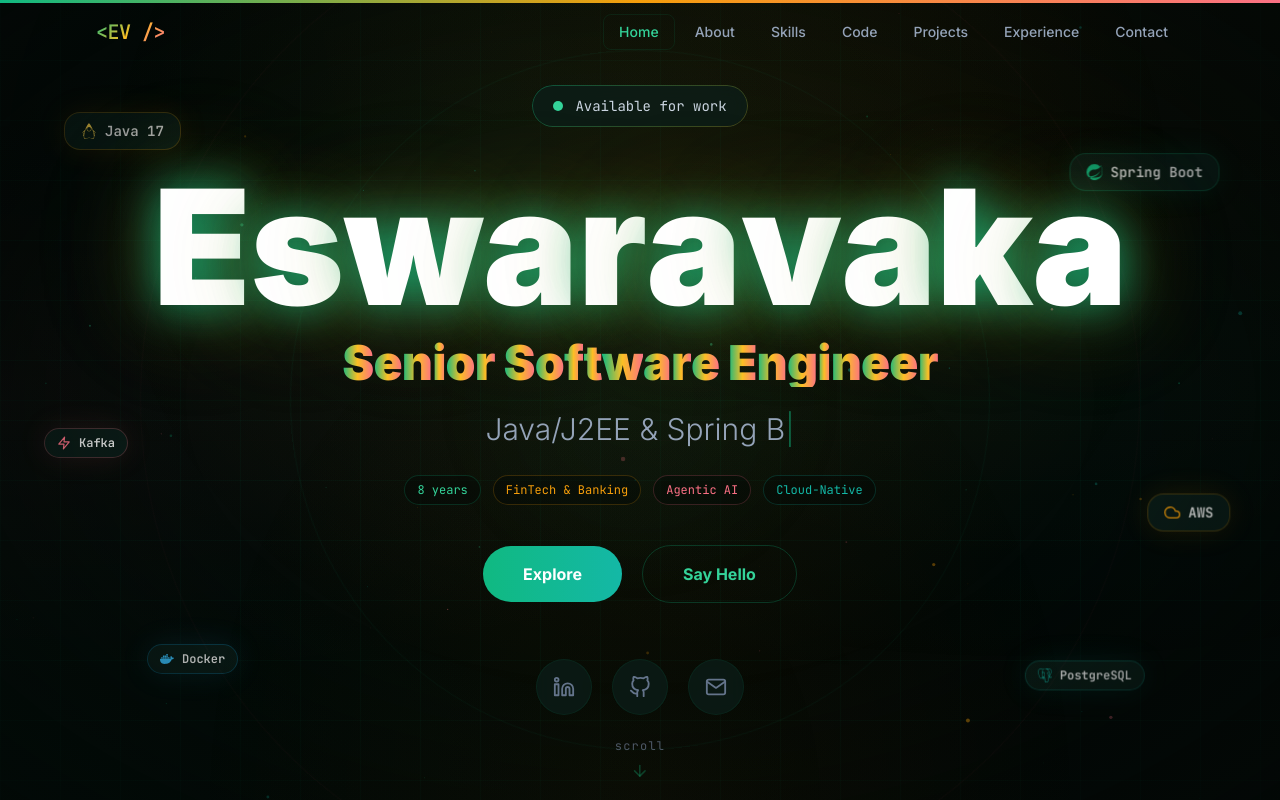
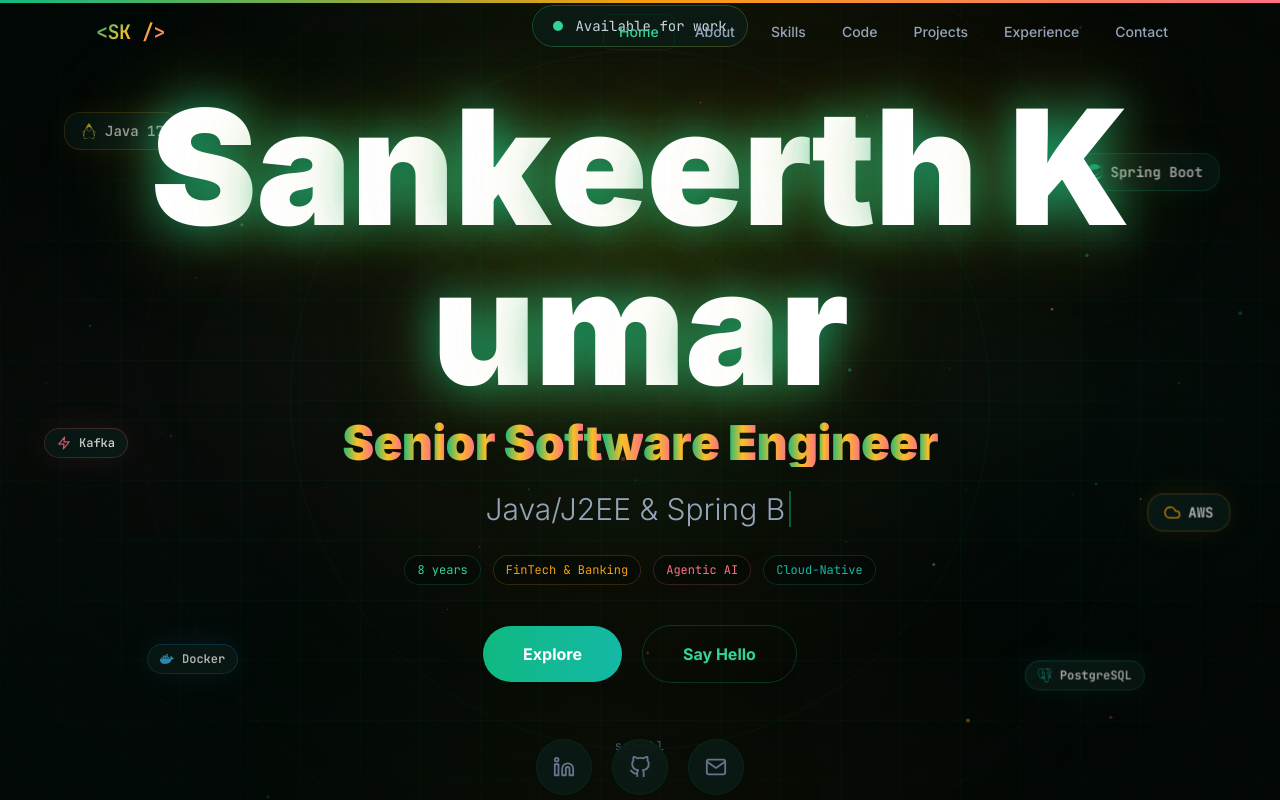
Before and after one commit to SankeerthKumare/My-Portfolio, a Next.js app: page / in a window 1280 px wide. Shown: the top 800 px of the page. Built offline with nearby package versions, Linux system fonts and the light colour scheme.

Commit message:
Update portfolio name branding
Co-authored-by: SankeerthKumare <146496599+SankeerthKumare@users.noreply.github.com>

```diff
--- a/src/app/layout.tsx
+++ b/src/app/layout.tsx
@@ -3,7 +3,7 @@ import "./globals.css";
 import MotionProvider from "@/components/MotionProvider";
 
 export const metadata: Metadata = {
-  title: "Sankeerth Kumar Eswaravaka | Senior Software Engineer | Java/J2EE | Spring Boot | Kafka | Agentic AI | AWS",
+  title: "Sankeerth Kumar | Senior Software Engineer | Java/J2EE | Spring Boot | Kafka | Agentic AI | AWS",
   description:
     "Senior Software Engineer with 6 years in Java/J2EE, Spring Boot, Apache Kafka, Agentic AI, and AWS. Specializing in FinTech, Energy, Telecom, and Healthcare domains.",
   keywords: [
@@ -19,18 +19,18 @@ export const metadata: Metadata = {
     "RAG Pipelines",
     "Portfolio",
   ],
-  authors: [{ name: "Sankeerth Kumar Eswaravaka" }],
+  authors: [{ name: "Sankeerth Kumar" }],
   openGraph: {
-    title: "Sankeerth Kumar Eswaravaka | Senior Software Engineer",
+    title: "Sankeerth Kumar | Senior Software Engineer",
     description:
       "Senior Software Engineer specializing in Java/J2EE, Spring Boot, Kafka, Agentic AI & AWS.",
     url: "https://sankeerth.vercel.app",
-    siteName: "Sankeerth Kumar Eswaravaka Portfolio",
+    siteName: "Sankeerth Kumar Portfolio",
     type: "website",
   },
   twitter: {
     card: "summary_large_image",
-    title: "Sankeerth Kumar Eswaravaka | Senior Software Engineer",
+    title: "Sankeerth Kumar | Senior Software Engineer",
     description: "Senior Software Engineer specializing in Java/J2EE, Spring Boot, Kafka, Agentic AI & AWS.",
     creator: "@sankeerth_dev",
   },
--- a/src/components/layout/Footer.tsx
+++ b/src/components/layout/Footer.tsx
@@ -22,7 +22,7 @@ export default function Footer() {
             whileHover={{ scale: 1.05 }}
             className="text-2xl font-bold gradient-text font-mono cursor-default"
           >
-            {"<EV />"}
+            {"<SK />"}
           </motion.span>
 
           {/* Social links */}
@@ -53,7 +53,7 @@ export default function Footer() {
                 <FiHeart size={12} className="text-accent-coral fill-accent-coral" />
               </motion.span>{" "}
               by{" "}
-              <span className="gradient-text font-semibold">Sankeerth Kumar Eswaravaka</span>
+              <span className="gradient-text font-semibold">Sankeerth Kumar</span>
             </p>
             <p className="text-slate-600 text-xs font-mono">
               &copy; {new Date().getFullYear()} &middot; All rights reserved
--- a/src/components/layout/Navbar.tsx
+++ b/src/components/layout/Navbar.tsx
@@ -58,7 +58,7 @@ export default function Navbar() {
             className="relative group"
           >
             <span className="text-xl font-bold gradient-text font-mono tracking-tight">
-              {"<EV />"}
+              {"<SK />"}
             </span>
             <span className="absolute -bottom-1 left-0 w-0 h-0.5 bg-gradient-to-r from-primary via-accent-amber to-accent-coral group-hover:w-full transition-all duration-500" />
           </button>
--- a/src/components/sections/Hero.tsx
+++ b/src/components/sections/Hero.tsx
@@ -97,7 +97,7 @@ export default function Hero() {
 
         <h1 className="font-black tracking-tighter leading-[0.85] mb-6">
           <span className="block text-6xl sm:text-8xl lg:text-[10rem]">
-            <StaggeredText text="Eswaravaka" className="text-white text-glow text-glow-pulse" delay={1.3} />
+            <StaggeredText text="Sankeerth Kumar" className="text-white text-glow text-glow-pulse" delay={1.3} />
           </span>
           <span className="block text-3xl sm:text-4xl lg:text-5xl mt-3">
             <StaggeredText text="Senior Software Engineer" className="shimmer-text" delay={1.9} />
```
